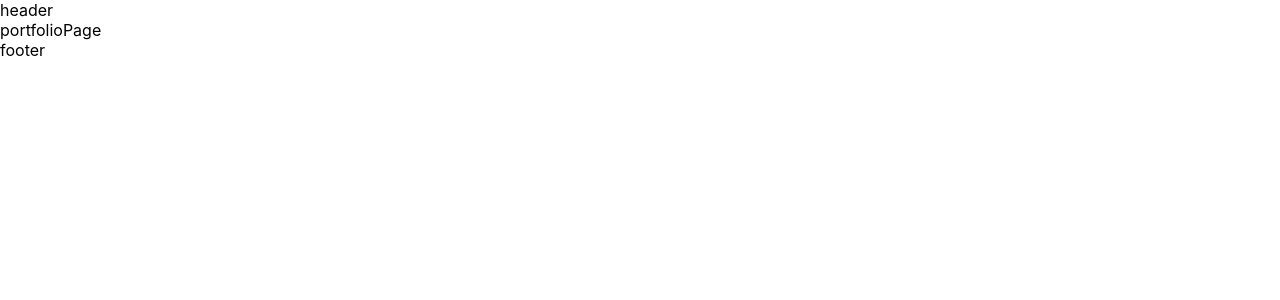
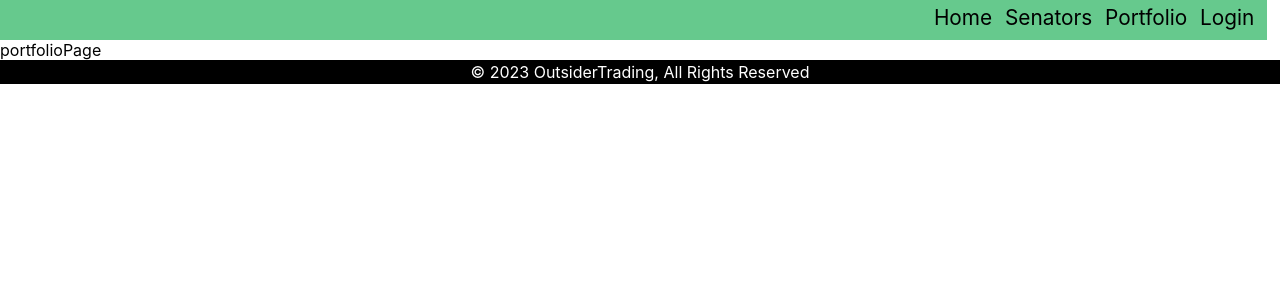
Before and after one commit to Term-AZ/WestHacks10-OutsiderTrading, a React (Create React App) app in the folder client/: page /portfolio in a window 1280 px wide. Shown: the top 300 px of the page. Built offline with nearby package versions, Linux system fonts and the light colour scheme.

Commit message:
feat!: added navbar and footer

```diff
--- a/client/src/App.js
+++ b/client/src/App.js
@@ -20,6 +20,7 @@ function App() {
         <Route path='/' element={<LandingPage/>}/>
         <Route path='/user/login' element={<LoginPage/>}/>
         <Route path='/user/register' element={<RegisterPage/>}/>
+        <Route path='/senators' element={<SenatorPage/>}/>
         <Route path = '/sentator/:id' element={<SenatorPage/>}/>
         <Route path='/portfolio' element={<PortfolioPage/>}/>
       </Routes>
--- /dev/null
+++ b/client/src/components/footer/Footer.css
@@ -0,0 +1,9 @@
+.footer_background{
+    width:100vw;
+    height: 3vh;
+    background-color: rgb(0, 0, 0);
+    color: white;
+    align-items: center;
+    display: flex;
+    justify-content: center;
+}
--- a/client/src/components/footer/footer.js
+++ b/client/src/components/footer/footer.js
@@ -1,9 +1,11 @@
 import React from 'react'
-
+import './Footer.css'
 const footer = () => {
-  return (
-    <div>footer</div>
-  )
+  return(
+    <div className='footer_background'>
+        © 2023 OutsiderTrading, All Rights Reserved
+    </div>
+)
 }
 
 export default footer
--- /dev/null
+++ b/client/src/components/header/Header.css
@@ -0,0 +1,33 @@
+.nav_background{
+    width:99vw;
+    height:5vh;
+    /* background-image: linear-gradient(to right, rgb(71, 34, 34), rgb(97, 25, 25) ); */
+    background-color: rgb(102, 201, 141);
+    margin:0px
+}
+.nav_container{
+    height:100%;
+    width:100%;
+}
+
+ul.navbar_list{
+    list-style: none;
+    display: flex;
+    justify-content: flex-end;
+    margin: 0;
+}
+
+li.navbar_list_items{
+    padding-top: 5px;
+    color: white;
+    font-size: 1.3em;
+    padding-right: 1vw;
+    height:80%;
+    width: fit-content;
+    text-align: center;
+}
+
+
+.nav_link{
+    color: #000000 !important;
+}
--- a/client/src/components/header/header.js
+++ b/client/src/components/header/header.js
@@ -1,8 +1,27 @@
 import React from 'react'
+import { NavLink } from 'react-router-dom'
+import './Header.css'
 
 const header = () => {
-  return (
-    <div>header</div>
+  return(
+    <div className='nav_background'>
+        <div className='nav_container'>
+            <ul className='navbar_list'>
+                <li className='navbar_list_items'>
+                    <NavLink className="nav_link" to="/" style={{ textDecoration: 'none' }}>Home</NavLink>
+                </li>
+                <li className='navbar_list_items'>
+                    <NavLink className="nav_link" to="/senators" style={{ textDecoration: 'none' }}>Senators</NavLink>
+                </li>
+                <li className='navbar_list_items'>
+                    <NavLink className="nav_link" to="/portfolio" style={{ textDecoration: 'none' }}>Portfolio</NavLink>
+                </li>
+                <li className='navbar_list_items'>
+                    <NavLink className="nav_link" to="/user/login" style={{ textDecoration: 'none' }}>Login</NavLink>
+                </li>
+            </ul>
+        </div>
+    </div>
   )
 }
 
```
